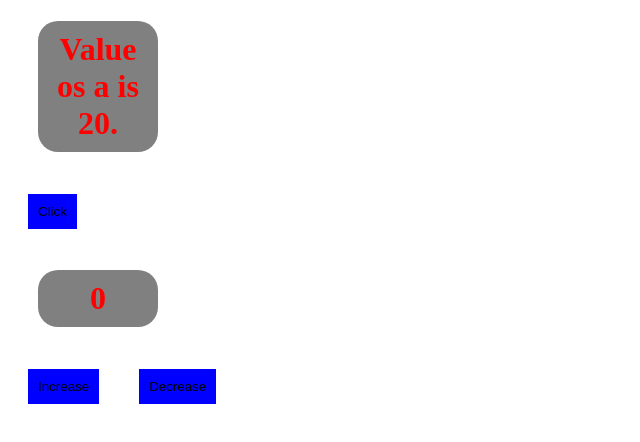
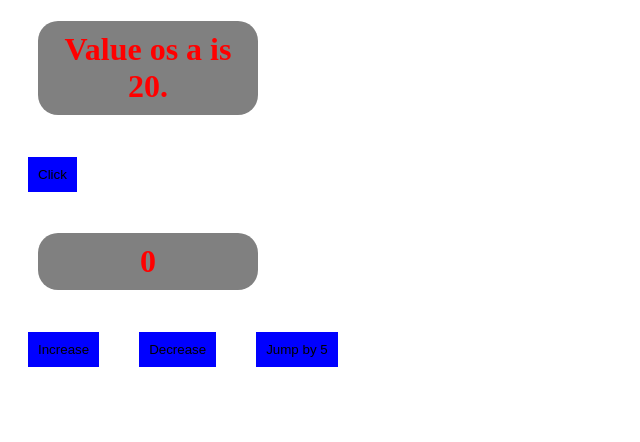
Before and after one commit to Chinmayi-H-M/Reactjs, a React (Vite) app in the folder vite-project-05/: page / in a window 1280 px wide. Shown: the top 442 px of the page, without its empty margins (0-640 px from the left). Built offline with nearby package versions, Linux system fonts and the light colour scheme.

Commit message:
useState

```diff
--- a/vite-project-05/src/App.jsx
+++ b/vite-project-05/src/App.jsx
@@ -15,6 +15,9 @@ const App = () => {
   function decreaseNum(){
     setnum(num-1);
   }
+  function jump5Num(){
+    setnum(num+5);
+  }
 
   return (
     <div>
@@ -24,6 +27,7 @@ const App = () => {
       <h1>{num}</h1>
       <button onClick={increaseNum}>Increase</button>
       <button onClick={decreaseNum}>Decrease</button>
+      <button onClick={jump5Num}>Jump by 5</button>
     </div>
   )
 }
--- a/vite-project-05/src/index.css
+++ b/vite-project-05/src/index.css
@@ -11,9 +11,10 @@ h1{
   background-color:grey;
   color:red;
   padding:10px;
-  width:100px;
+  width:200px;
   border:none;
   border-radius:20px;
   margin-left:30px;
   text-align:center;
+  align-items: center;
 }
```
